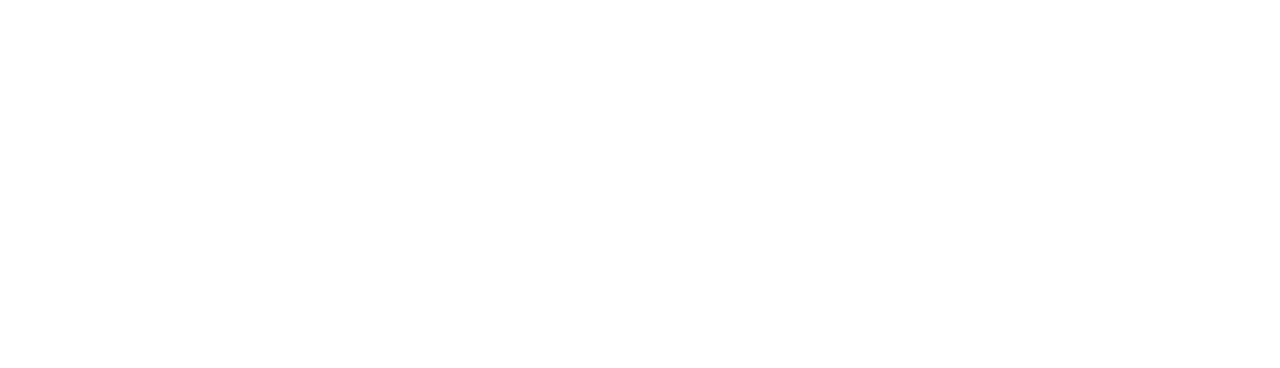
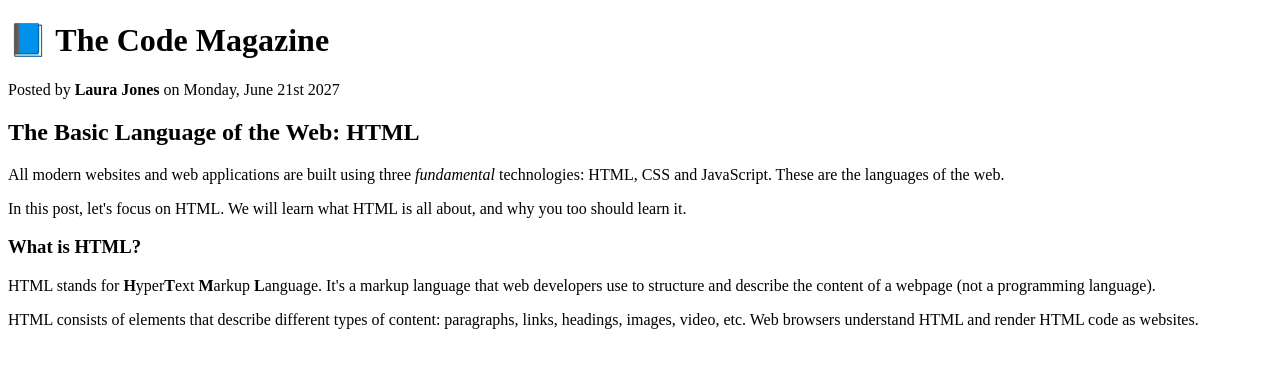
Before and after one commit to s0wime/HTML-CSS-Learning, a plain HTML site: page Fundamentals/index.html in a window 1280 px wide. Drawn offline with Linux system fonts and the light colour scheme.

Commit message:
add a little bit information

```diff
--- a/Fundamentals/index.html
+++ b/Fundamentals/index.html
@@ -5,5 +5,35 @@
     <meta name="viewport" content="width=device-width, initial-scale=1.0" />
     <title>HTML Fundamentals</title>
   </head>
-  <body></body>
+  <body>
+    <h1>📘 The Code Magazine</h1>
+    <p>Posted by <strong>Laura Jones</strong> on Monday, June 21st 2027</p>
+
+    <h2>The Basic Language of the Web: HTML</h2>
+    <p>
+      All modern websites and web applications are built using three
+      <em>fundamental</em>
+      technologies: HTML, CSS and JavaScript. These are the languages of the
+      web.
+    </p>
+    <p>
+      In this post, let's focus on HTML. We will learn what HTML is all about,
+      and why you too should learn it.
+    </p>
+
+    <h3>What is HTML?</h3>
+    <p>
+      HTML stands for <strong>H</strong>yper<strong>T</strong>ext
+      <strong>M</strong>arkup <strong>L</strong>anguage. It's a markup language
+      that web developers use to structure and describe the content of a webpage
+      (not a programming language).
+    </p>
+    <p>
+      HTML consists of elements that describe different types of content:
+      paragraphs, links, headings, images, video, etc. Web browsers understand
+      HTML and render HTML code as websites.
+    </p>
+
+    <!-- This is a comment -->
+  </body>
 </html>
```
